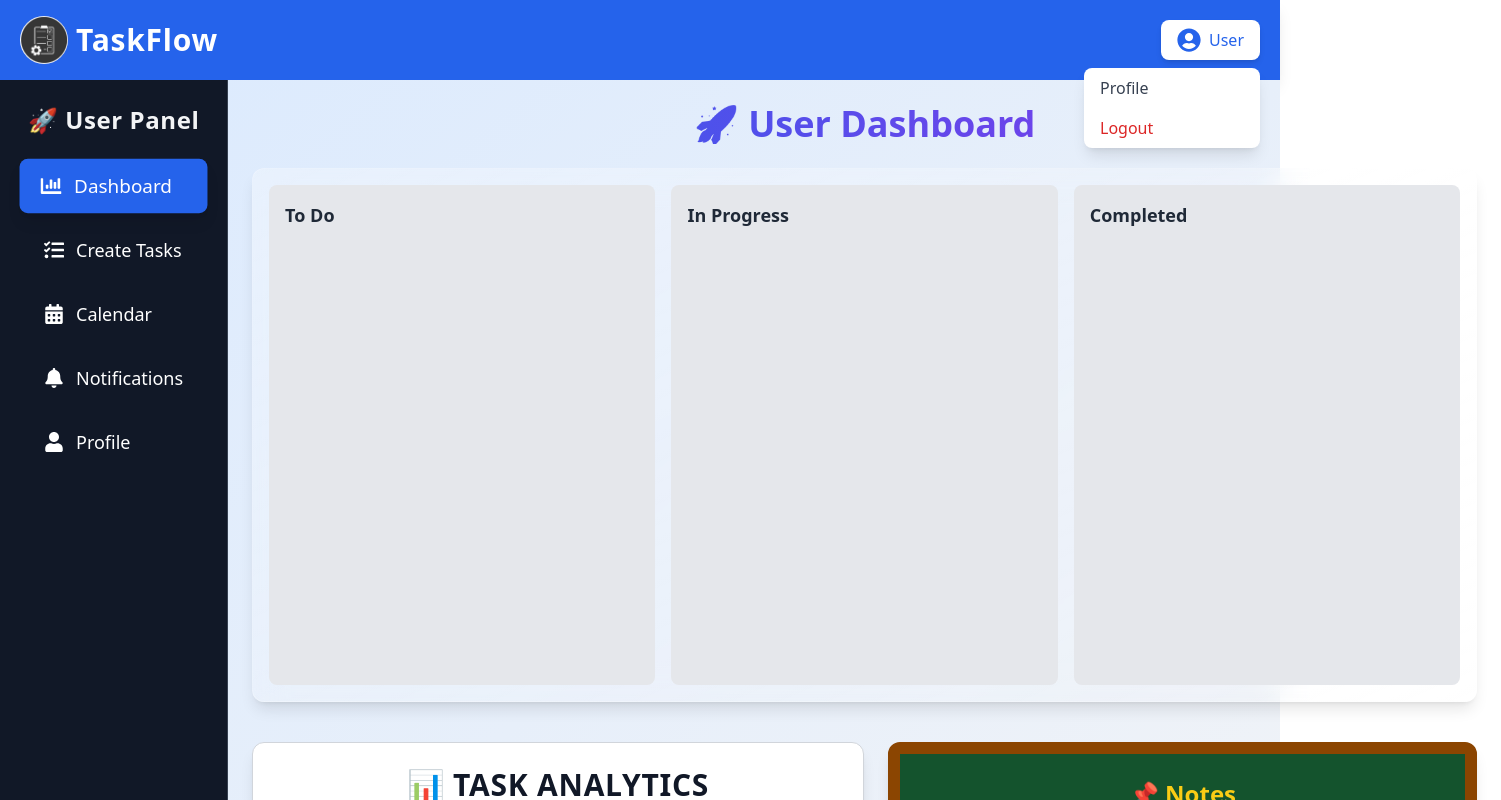
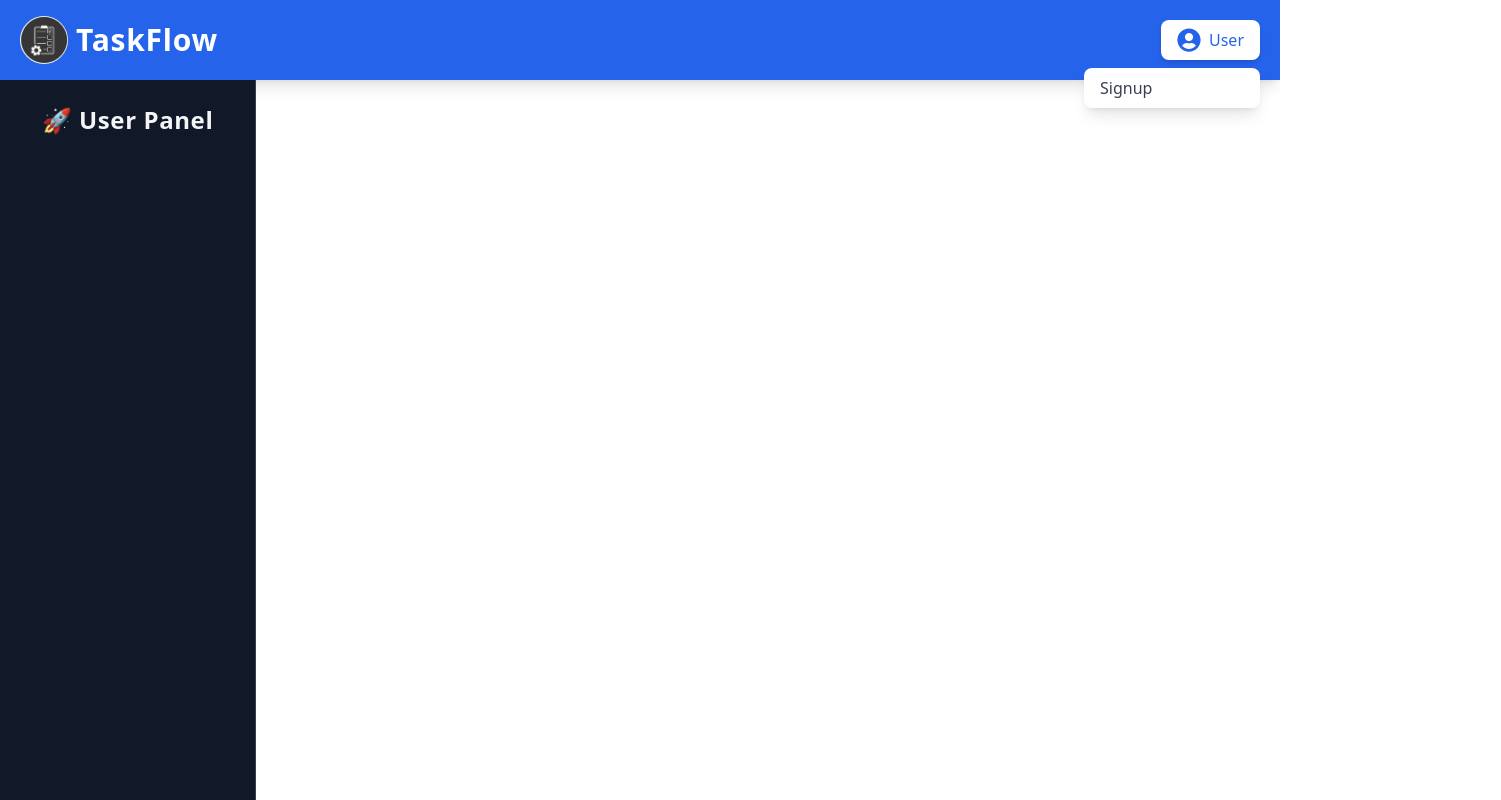
Before and after one commit to iApolloBear/taskflow-test, a React (Vite) app: page /user/dashboard in a window 1280 px wide. Both pictures are taken after a click on the button "User". Shown: the top 800 px of the page, 1501 px wide, since content can reach past the window. Built offline with nearby package versions, Linux system fonts and the light colour scheme.

Commit message:
Task 2.1 completed

```diff
--- a/src/components/common/Navbar.jsx
+++ b/src/components/common/Navbar.jsx
@@ -4,7 +4,7 @@ import { useAuth } from "../../contexts/AuthContext";
 import { FaUserCircle } from "react-icons/fa";
 
 const Navbar = () => {
-  const { logout } = useAuth();
+  const { logout, user } = useAuth();
   const navigate = useNavigate();
   const location = useLocation();
   const hideProfileRoutes = ["/", "/login", "/signup"];
@@ -37,7 +37,7 @@ const Navbar = () => {
       // Remove the correct profile from storage
       localStorage.removeItem(isAdminPortal ? "adminProfile" : "userProfile");
 
-      navigate("/");
+      navigate(`/${isAdminPortal ? "admin" : "user"}/dashboard`);
     } catch (err) {
       console.error("Logout failed:", err);
     }
@@ -102,6 +102,8 @@ const Navbar = () => {
             {dropdownOpen && (
               <div className="absolute right-0 mt-2 w-44 bg-white shadow-lg rounded-lg overflow-hidden">
                 <ul className="text-gray-700">
+                  {user ?
+                    <>
                       <li>
                         <Link
                           to={profile.role === "admin" ? "/admin/profile" : "/user/profile"}
@@ -119,6 +121,16 @@ const Navbar = () => {
                           Logout
                         </button>
                       </li>
+                    </>
+                    : <li>
+                      <Link
+                        to={"/signup"}
+                        className="block px-4 py-2 hover:bg-gray-200 transition"
+                      >
+                        Signup
+                      </Link>
+                    </li>
+                  }
                 </ul>
               </div>
             )}
--- a/src/pages/UserPages/Dashboard.jsx
+++ b/src/pages/UserPages/Dashboard.jsx
@@ -9,8 +9,10 @@ import UserSidebar from "./UserSidebar";
 import Column from "./Column";
 import SortableItem from "./SortableItem";
 import notificationSound from "./notification.mp3";
+import { useAuth } from "../../contexts/AuthContext";
 
 const UserDashboard = () => {
+  const { user } = useAuth()
   const [tasks, setTasks] = useState({
     "To Do": [],
     "In Progress": [],
@@ -104,6 +106,8 @@ const UserDashboard = () => {
     ],
   };
 
+  if (!user) return <UserSidebar />
+
   return (
     <div className="flex min-h-screen bg-gradient-to-br from-blue-100 to-gray-100">
       <UserSidebar />
--- a/src/pages/UserPages/UserSidebar.jsx
+++ b/src/pages/UserPages/UserSidebar.jsx
@@ -1,18 +1,21 @@
 import React from "react";
 import { Link, useLocation } from "react-router-dom";
 import { FaChartBar, FaTasks, FaCalendarAlt, FaBell, FaUser } from "react-icons/fa";
+import { useAuth } from "../../contexts/AuthContext";
 
 const UserSidebar = () => {
+  const { user } = useAuth()
   const location = useLocation();
 
   // Sidebar links with icons
-  const menuItems = [
+  const menuItems = !user ? [] : [
     { path: "/user/dashboard", label: "Dashboard", icon: <FaChartBar /> },
     { path: "/user/userpage", label: "Create Tasks", icon: <FaTasks /> },
     { path: "/user/calendar", label: "Calendar", icon: <FaCalendarAlt /> },
     { path: "/user/notifications", label: "Notifications", icon: <FaBell /> },
     { path: "/user/profile", label: "Profile", icon: <FaUser /> },
   ];
+
 
   return (
     <div className="w-64 min-h-screen p-6 bg-gray-900 text-white glassmorphism border-r border-gray-700">
@@ -23,11 +26,10 @@ const UserSidebar = () => {
           <li key={path}>
             <Link
               to={path}
-              className={`flex items-center gap-3 py-3 px-5 rounded-lg transition-all duration-200 text-lg font-medium ${
-                location.pathname === path
-                  ? "bg-blue-600 shadow-lg transform scale-105"
-                  : "hover:bg-blue-700 hover:scale-105 transition"
-              }`}
+              className={`flex items-center gap-3 py-3 px-5 rounded-lg transition-all duration-200 text-lg font-medium ${location.pathname === path
+                ? "bg-blue-600 shadow-lg transform scale-105"
+                : "hover:bg-blue-700 hover:scale-105 transition"
+                }`}
             >
               <span className="text-xl">{icon}</span>
               {label}
```
Lines whose indentation alone changed are shown as unchanged.
